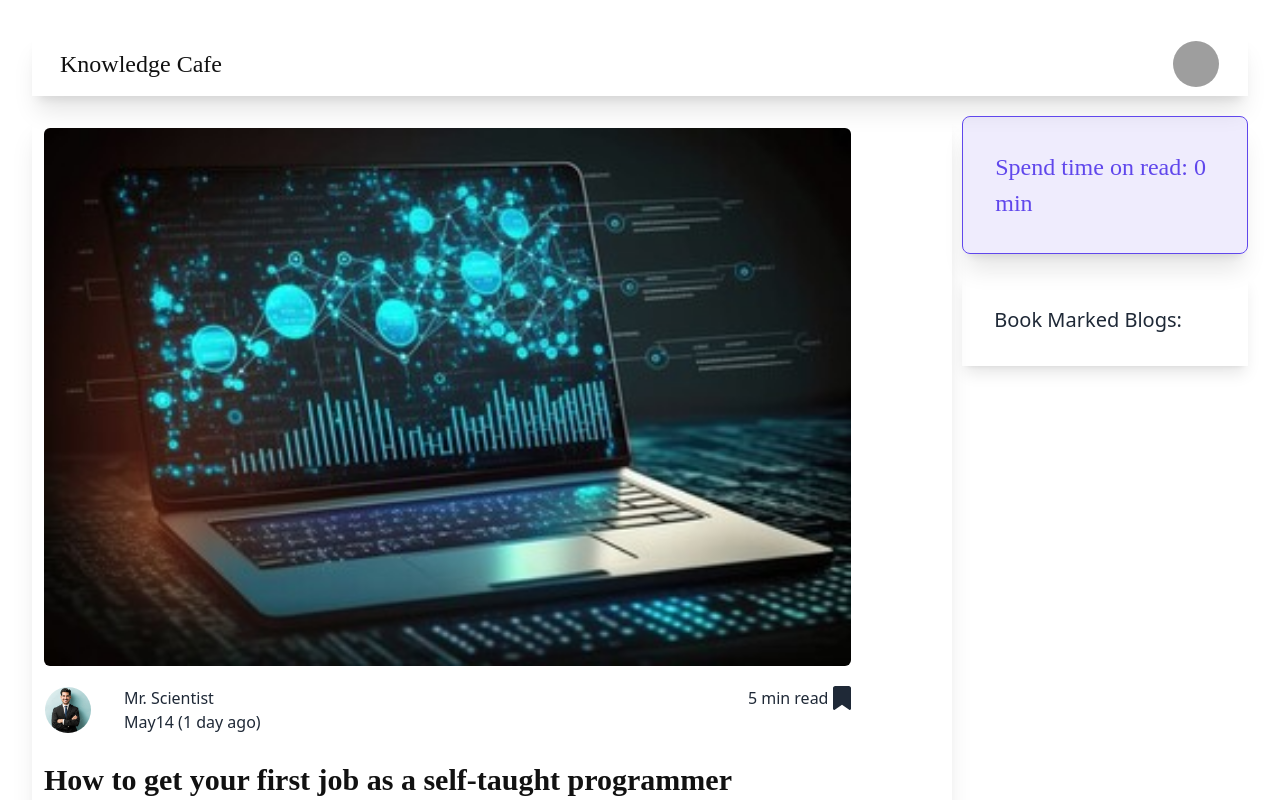
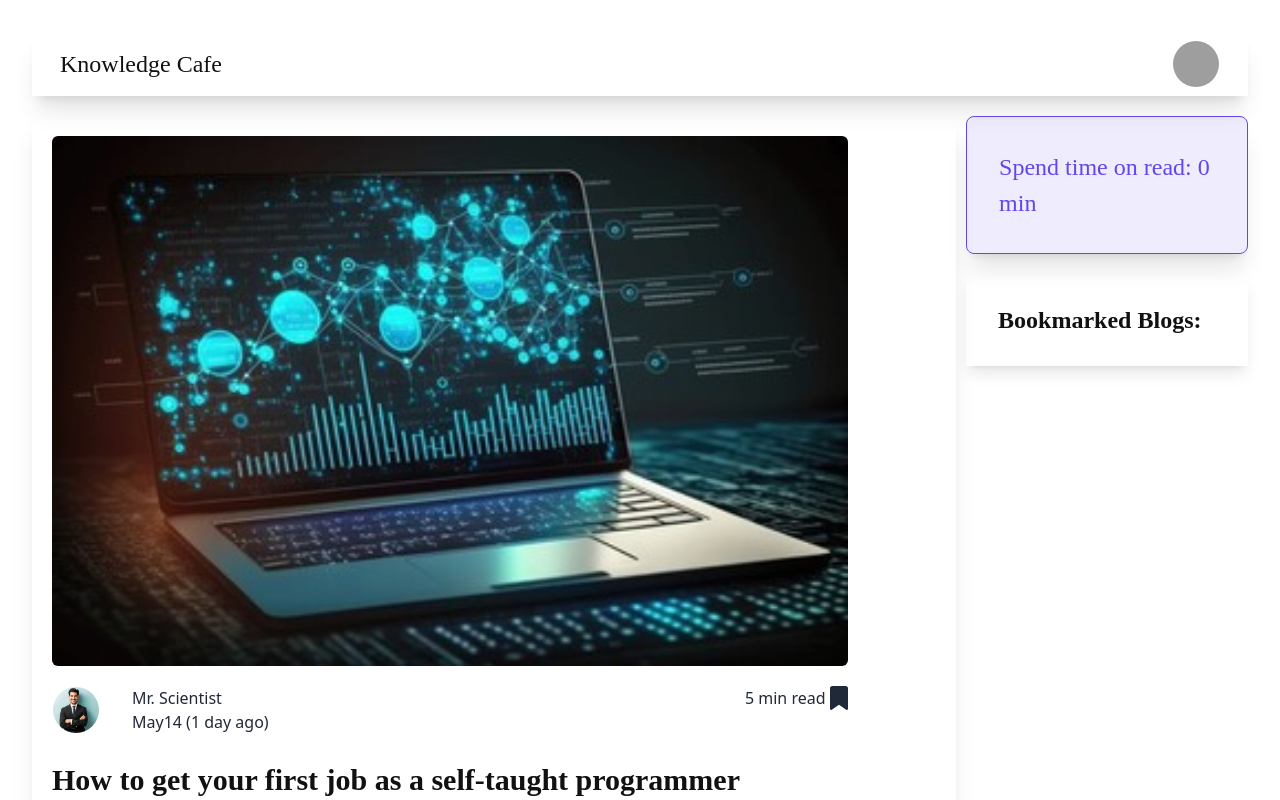
Before and after one commit to shakibul22/Knowledge-cafe, a React (Vite) app: page / in a window 1280 px wide. Shown: the top 800 px of the page. Built offline with nearby package versions, Linux system fonts and the light colour scheme; grey boxes are pictures that could not be loaded.

Commit message:
updated Bookmarked

```diff
--- a/src/Components/Blog/Blog.jsx
+++ b/src/Components/Blog/Blog.jsx
@@ -6,14 +6,8 @@ import "./Blog.css"
 const Blog = (props) => {
     const { image, imageIcon,timeToRead, date, title,name} = props.blog;
     const totalTime= props.totalTime;
-    const handleAddToCar=props.handleAddToCar;
+    const handleAddToCart = props.handleAddToCart;
 
-    // const handleClick = () => {
-    //     let markAsRead = document.getElementById("markAsRead");
-    //     markAsRead.innerText =
-    //       parseInt(markAsRead.innerText) + parseInt(timeToRead);
-
-    //   };
     return (
         <div className="blog">
         <figure><img className='w-full rounded-md' src={image} alt="" /></figure>
@@ -30,16 +24,15 @@ const Blog = (props) => {
             </div>
             </div>
            <div>
-               <p className='bookmark-btn hover:text-orange-400'>{timeToRead} min read  <FontAwesomeIcon  onClick={() =>  handleAddToCar(props.blog)} className="fa-xl"  icon={faBookmark} /></p>
+           <p className='bookmark-btn hover:text-orange-400'>{timeToRead} min read  <FontAwesomeIcon onClick={() => handleAddToCart(props.blog)} className="fa-xl"  icon={faBookmark} /></p>
         </div>
            </div>
         <div className='blog-info'>
             <h2 className='title  text-3xl mt-7 text-bolder'>{title}</h2>
             <h3>#beginner  #programming</h3>
-                <p onClick={() =>  totalTime(props.blog)} className='cursor-pointer underline underline-offset-4 text-orange-500 mt-4'>Mark as read</p>
+            <p onClick={() => totalTime(props.blog)} className='cursor-pointer underline underline-offset-4 text-orange-500 mt-4'>Mark as read</p>
         </div>
     </div>
 );
 };
-
 export default Blog;
--- a/src/Components/Blogs/Blogs.jsx
+++ b/src/Components/Blogs/Blogs.jsx
@@ -6,8 +6,9 @@ import "./Blogs.css"
 const Blogs = () => {
 
     const [blogs, setblogs] = useState([])
-    const [cart, setCart] = useState(0)
+    const [cart,setCart] =useState([]);
     const [time, setTime] = useState(0);
+
 
     useEffect(() => {
         fetch('data.json')
@@ -23,15 +24,14 @@ const Blogs = () => {
         setTime(time + blog.timeToRead)
     }
     return (
-        <div className='body-container  mt-5 '>
-            <div className='blog-container shadow-xl p-3'>
+        <div className='body-container mt-5 '>
+        <div className='blog-container shadow-xl p-5'>
             {blogs.map((blog) => <Blog key={blog.id}
-                    blog={blog}
-                    totalTime={totalTime}></Blog>)}
+                blog={blog} totalTime={totalTime} handleAddToCart = {handleAddToCart}></Blog>)}
         </div>
 
         <div className='cart-container'>
-                <Cart cart={cart} time={time}></Cart>
+            <Cart cart={cart} time={time} ></Cart>
         </div>
 
     </div>
--- a/src/Components/Cart/Cart.css
+++ b/src/Components/Cart/Cart.css
@@ -1,16 +1,25 @@
-
 .cart-counter {
     background: rgba(96, 71, 236, 0.1);
     border: 1px solid #6047EC;
     border-radius: 8px;
 
 }
-.cart-counter h1{
+
+.cart-counter h1 {
     color: #6047EC;
     font-family: 'Exo 2';
     font-size: 24px;
 }
-.cart{
+
+.cart {
     position: sticky;
     top: 20px;
+    min-width:100%;
 }
+
+.bookmarked {
+    font-family: 'Exo 2';
+    font-weight: 700;
+    font-size: 24px;
+    color: #111111;
+}
--- a/src/Components/Cart/Cart.jsx
+++ b/src/Components/Cart/Cart.jsx
@@ -1,21 +1,23 @@
 import React, { useState } from 'react';
 import "./Cart.css"
 const Cart = (props) => {
-
-
-
+  const carts = props.cart;
+  console.log(carts);
   return (
-
     <div className='cart'>
       <div className='cart-counter p-8 shadow-xl mb-5'>
         <h1>Spend time on read: {props.time} min</h1>
       </div>
       <div className=' shadow-lg p-8 text-xl '>
-                    <p>Book Marked Blogs:{props.title}</p>
+       <h3 className='bookmarked'>Bookmarked Blogs:</h3>
+        {
+          carts.map(cart => <p className='shadow-xl'>{cart.title}</p>)
+        }
       </div>
     </div>
 
   );
 };
 
+
 export default Cart;
--- a/src/Components/Header/Header.css
+++ b/src/Components/Header/Header.css
@@ -3,4 +3,11 @@
     font-size: 24px;
     color: #111111;
 
+
 }
+@media screen and (max-width: 588px) {
+    .header{
+      width: 10px;
+
+    }
+}
--- a/src/Utilities/fakedb.js
+++ /dev/null
@@ -1,44 +0,0 @@
-// use local storage to manage cart data
-const addToDb = id => {
-    let shoppingCart = getShoppingCart();
-    // add quantity
-    const quantity = shoppingCart[id];
-    if (!quantity) {
-        shoppingCart[id] = 1;
-    }
-    else {
-        const newQuantity = quantity + 1;
-        shoppingCart[id] = newQuantity;
-    }
-    localStorage.setItem('shopping-cart', JSON.stringify(shoppingCart));
-}
-
-const removeFromDb = id => {
-    const shoppingCart = getShoppingCart();
-    if (id in shoppingCart) {
-        delete shoppingCart[id];
-        localStorage.setItem('shopping-cart', JSON.stringify(shoppingCart));
-    }
-}
-
-const getShoppingCart = () => {
-    let shoppingCart = {};
-
-    //get the shopping cart from local storage
-    const storedCart = localStorage.getItem('shopping-cart');
-    if (storedCart) {
-        shoppingCart = JSON.parse(storedCart);
-    }
-    return shoppingCart;
-}
-
-const deleteShoppingCart = () => {
-    localStorage.removeItem('shopping-cart');
-}
-
-export {
-    addToDb,
-    removeFromDb,
-    getShoppingCart,
-    deleteShoppingCart
-}
```
Lines whose indentation alone changed are shown as unchanged.
